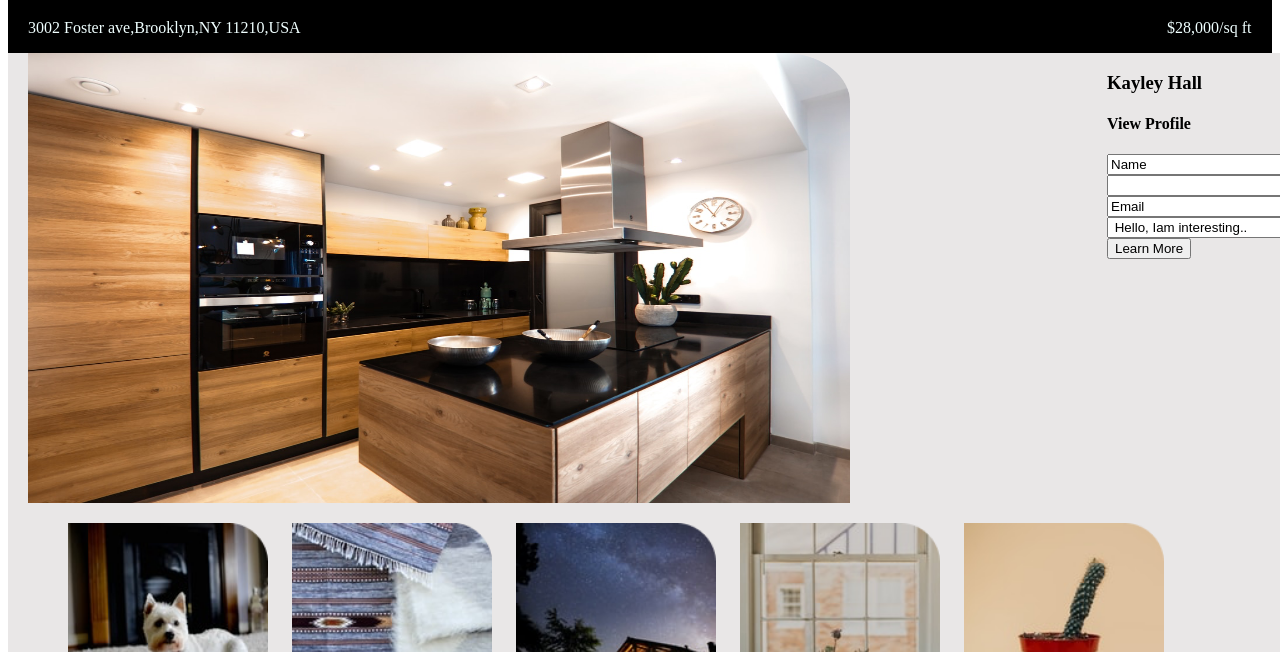
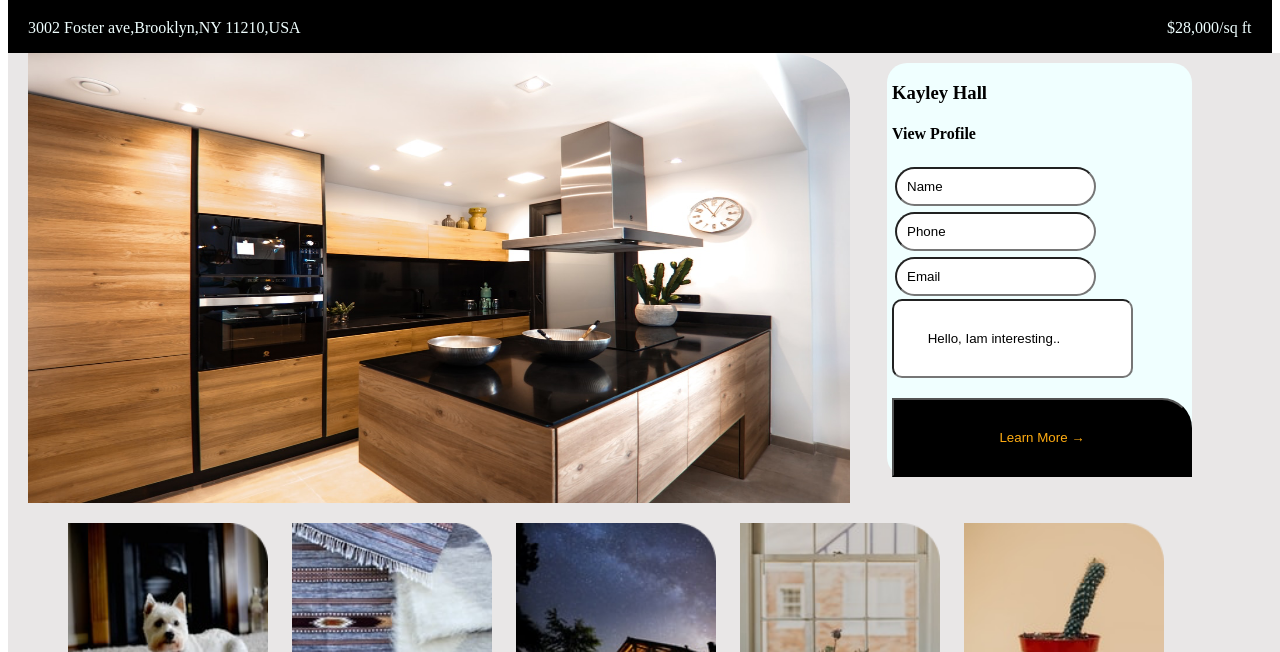
Before and after one commit to Juddymwai/moringaIPTWO, a plain HTML site: page assests/page/index.html in a window 1280 px wide. Shown: the part 148-800 px from the top of the page. Drawn offline with Linux system fonts and the light colour scheme.

Commit message:
adds css styling for id submit

```diff
--- a/assests/css/style.css
+++ b/assests/css/style.css
@@ -134,7 +134,30 @@ button{
 }
 form{
     float: right;
+    background-color: azure;
+    margin-top: 10px;
+    border-radius: 20px;
+    padding-left: 5px;
+    margin-right: 100px;
 
+}
+#name,#email,#number{
+    border-radius: 20px;
+    margin: 3px;
+    padding: 10px;
+
+}
+#text{
+    padding:30px;
+    border-radius: 10px;
+}
+#submit{
+    margin-top: 20px;
+    background-color: black;
+    color:#FFAC12;
+    padding: 30px;
+    width: 300px;
+    border-top-right-radius: 30px;
 }
 table,tr,td{
     padding: 15px;
--- a/assests/page/index.html
+++ b/assests/page/index.html
@@ -35,10 +35,10 @@
                 <h4> View Profile</h4>
 
                 <input type="text" id="name" name="" value="Name"><br>
-                <input type="number" id="number" name="" value="Phone"><br>
+                <input type="tel" id="number" name="" value="Phone"><br>
                 <input type="Email" id="email" name="" value="Email"><br>
                 <input type="text" id="text" name="" value=" Hello, Iam interesting.."><br>
-                <input type="Submit" id="submit" name="" value="Learn More"><br>
+                <input type="Submit" id="submit" name="" value="Learn More &#8594"> <br>
             </form>
         <div id="homeimage">
             <img src="../image/Property House.png" width="65%" height="450px" id="slide1">
```
